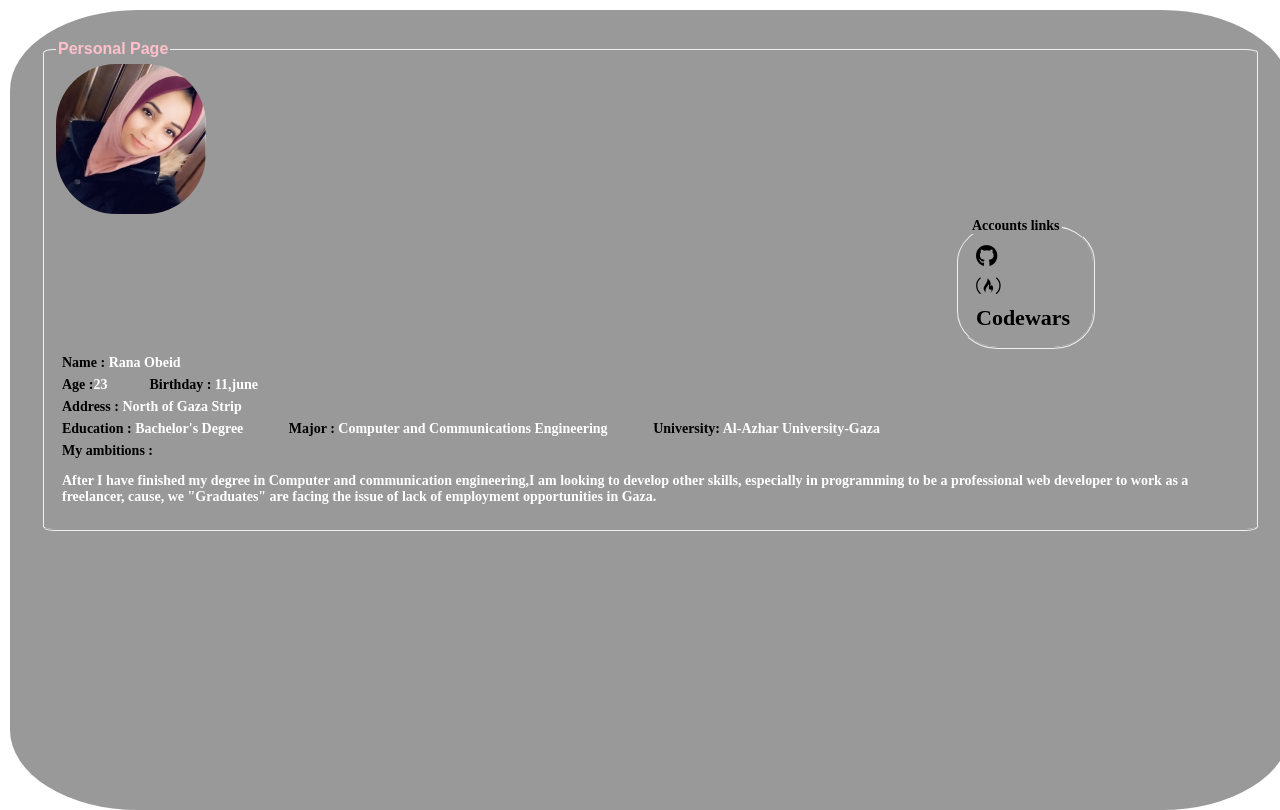
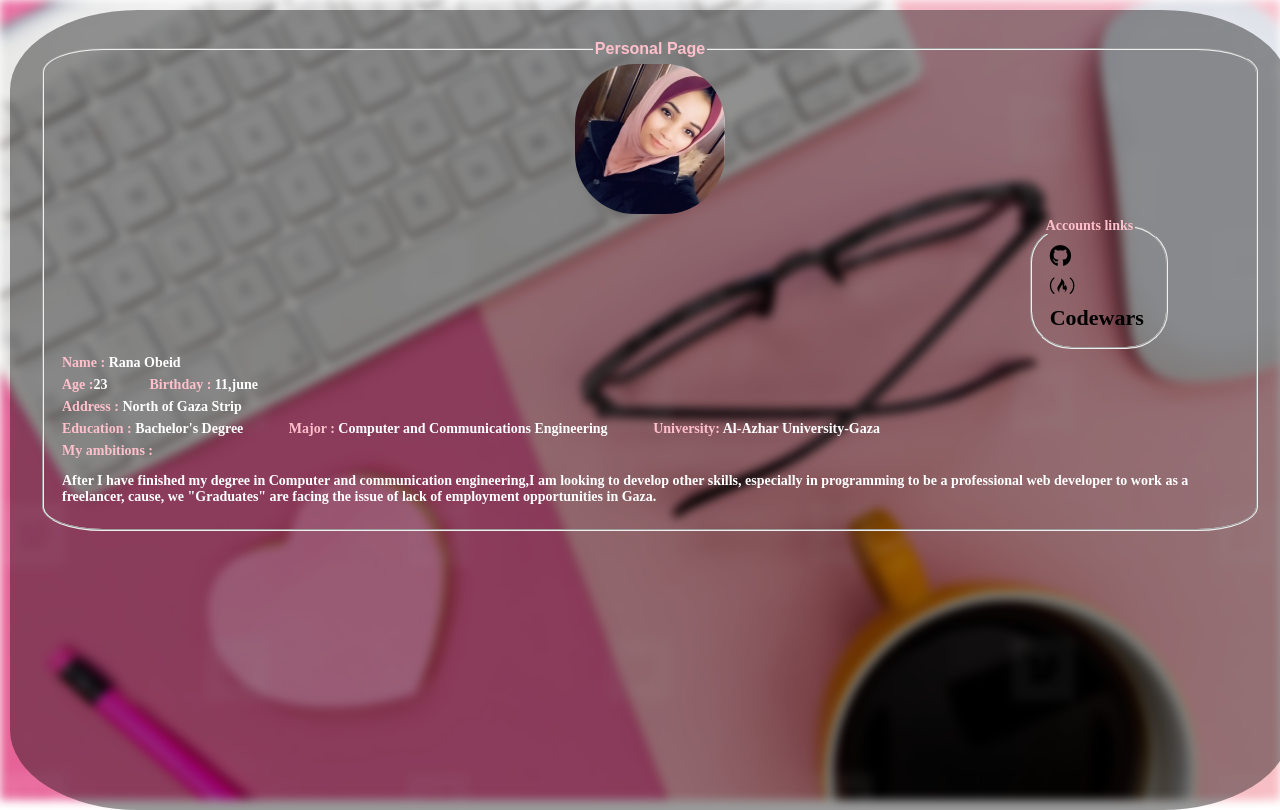
Before and after one commit to ranasobeid95/Rana_Obeid, a plain HTML site: page index.html in a window 1280 px wide. Drawn offline with Linux system fonts and the light colour scheme.

Commit message:
Update index.html

```diff
--- a/index.html
+++ b/index.html
@@ -89,7 +89,7 @@ a {
      }
 
 .social{
-    text-align:left;
+    text-align:center;
     font-size: 14px;
     font-family: "Segoe Print";
     color: pink;
@@ -101,13 +101,13 @@ a {
    text-align:left;
    font-size: 14px;
    font-family: "Segoe Print";
-   color: black;
+   color: pink;
    font-style: inherit;
    display: block;}
 
 .personal-info{
-    text-align: left;
-    border-radius: 1%;
+    text-align: center;
+    border-radius: 5%;
     height: 100%;
     width: auto;
    }
@@ -144,8 +144,8 @@ a {
 
 </head>
 <body>
-<header>
-  <div class="bg-image"></div>
+
+<div class="bg-image"></div>
 
    <div class="profile-content">
       <div class="profil-photo" >
@@ -154,7 +154,7 @@ a {
 
                 <img class="social" style="display:inline-block"  src="rana.jpg" alt="Avatar">
                 <fieldset class="Accounts">
-                <legend class="socialStyle">Accounts links</legend>
+                <legend class="socialStyle" style="color: pink">Accounts links</legend>
 
                 <ul >
                  <li class="S-icons" ><a href="https://github.com/ranasobeid95" target="_blank"<i class="fa fa-github" aria-hidden="true"></a></a></il>&nbsp
@@ -176,7 +176,5 @@ a {
          </div>
    </div>
 
-</header>
-
 </body>
 </html>
```
